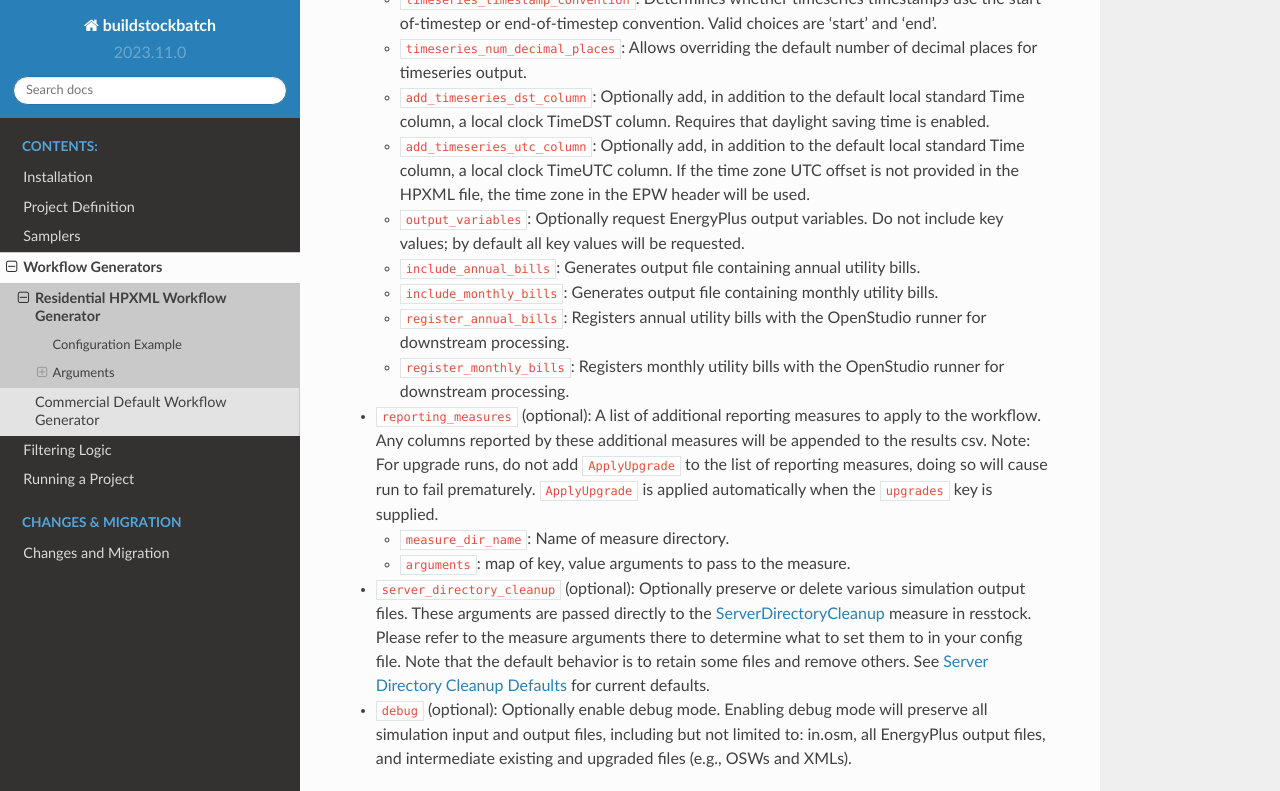
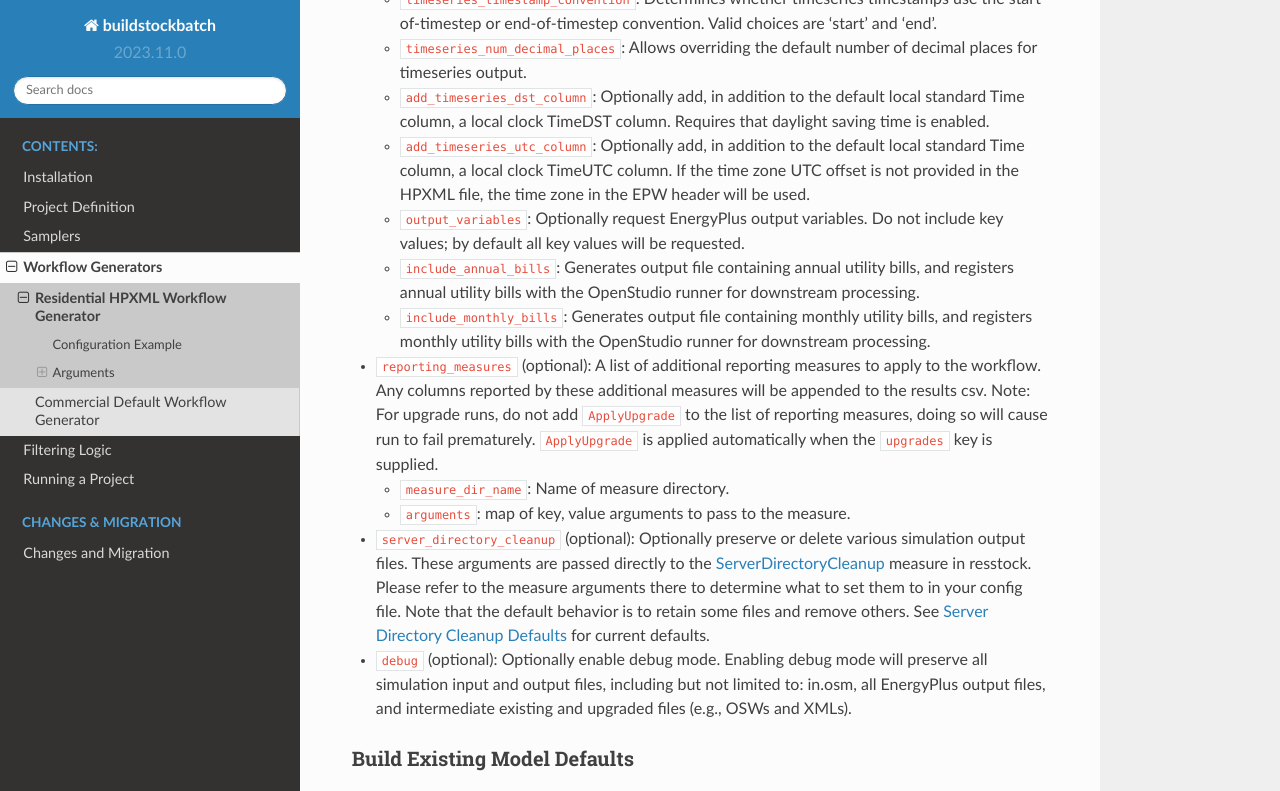
Before and after one commit to NREL/buildstockbatch, a Sphinx documentation site: the page built from docs/workflow_generators/residential_hpxml.rst, in a window 1280 px wide and 900 px high, scrolled down 3355 px, cut to the strip 0-791 px from the top of the window. Built offline with Sphinx 7.4.7 and the Read the Docs theme 2.0.0, drawn with Linux system fonts in a browser that asks for light colours.

Commit message:
Collapse register arguments into include arguments.

```diff
--- a/docs/workflow_generators/residential_hpxml.rst
+++ b/docs/workflow_generators/residential_hpxml.rst
@@ -116,10 +116,8 @@ Arguments
   - ``add_timeseries_dst_column``: Optionally add, in addition to the default local standard Time column, a local clock TimeDST column. Requires that daylight saving time is enabled.
   - ``add_timeseries_utc_column``: Optionally add, in addition to the default local standard Time column, a local clock TimeUTC column. If the time zone UTC offset is not provided in the HPXML file, the time zone in the EPW header will be used.
   - ``output_variables``: Optionally request EnergyPlus output variables. Do not include key values; by default all key values will be requested.
-  - ``include_annual_bills``: Generates output file containing annual utility bills.
-  - ``include_monthly_bills``: Generates output file containing monthly utility bills.
-  - ``register_annual_bills``: Registers annual utility bills with the OpenStudio runner for downstream processing.
-  - ``register_monthly_bills``: Registers monthly utility bills with the OpenStudio runner for downstream processing.
+  - ``include_annual_bills``: Generates output file containing annual utility bills, and registers annual utility bills with the OpenStudio runner for downstream processing.
+  - ``include_monthly_bills``: Generates output file containing monthly utility bills, and registers monthly utility bills with the OpenStudio runner for downstream processing.
 
 - ``reporting_measures`` (optional): A list of additional reporting measures to apply to the workflow.
   Any columns reported by these additional measures will be appended to the results csv.
```
Also changed, not shown: 2 other files.
